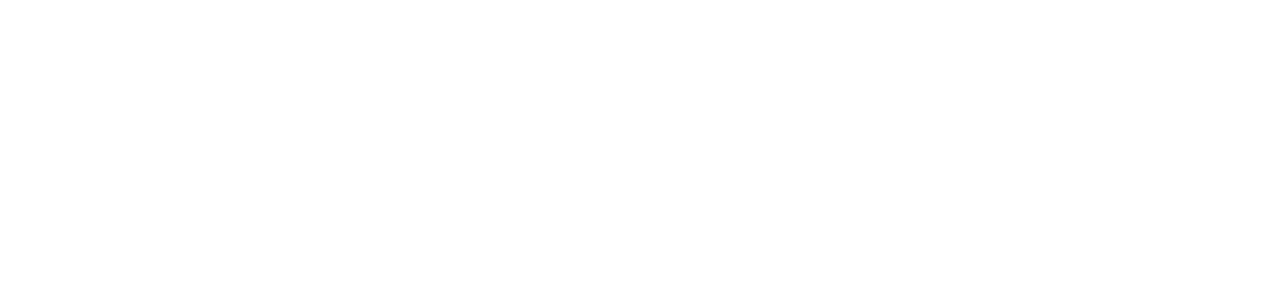
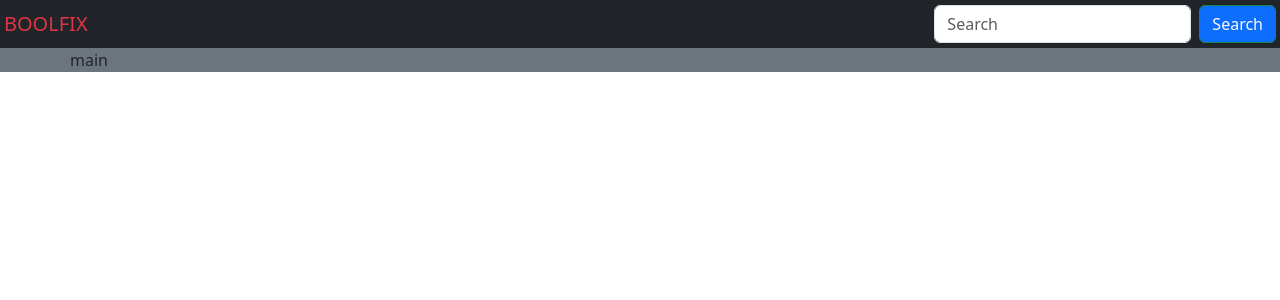
Before and after one commit to antoniolaikauf/vite-boolflix, a Vue app: page / in a window 1280 px wide. Shown: the top 300 px of the page. Built offline with nearby package versions, Linux system fonts and the light colour scheme.

Commit message:
add: aggiunto style a componenti main e header

```diff
--- a/src/App.vue
+++ b/src/App.vue
@@ -3,8 +3,8 @@
 
 import comMain from './components/ComMain.vue'
 
-export default{
-  components:{
+export default {
+  components: {
     comHeader,
     comMain
   }
@@ -12,8 +12,14 @@
 </script>
 
 <template>
- <comHeader/>
- <comMain/>
+  <comHeader />
+  <main class="bg-secondary">
+    <div class="container">
+      <div class="row">
+        <comMain />
+      </div>
+    </div>
+  </main>
 </template>
 
 <style lang="scss">
--- a/src/components/ComHeader.vue
+++ b/src/components/ComHeader.vue
@@ -1,10 +1,19 @@
 <script >
-export default{
-    newCopm:"comHeader"
+export default {
+    newCopm: "comHeader"
 }
 </script>
 
 <template>
+    <nav class="navbar navbar-expand-sm navbar-light bg-light p-1 bg-dark">
+            <a class="navbar-brand text-danger" href="#">BOOLFIX</a>
+            <div class="collapse navbar-collapse justify-content-end" id="navbarSupportedContent">
+                <form class="d-flex ">
+                    <input class="form-control me-2 " type="search" placeholder="Search" aria-label="Search">
+                    <button class="btn btn-outline-success bg-primary text-light" type="submit">Search</button>
+                </form>
+            </div>
+    </nav>
 </template>
 
 <style scoped lang="scss"></style>
--- a/src/components/ComMain.vue
+++ b/src/components/ComMain.vue
@@ -5,7 +5,7 @@
 </script>
 
 <template>
-
+    main
 </template>
 
 <style scoped lang="scss"></style>
```
